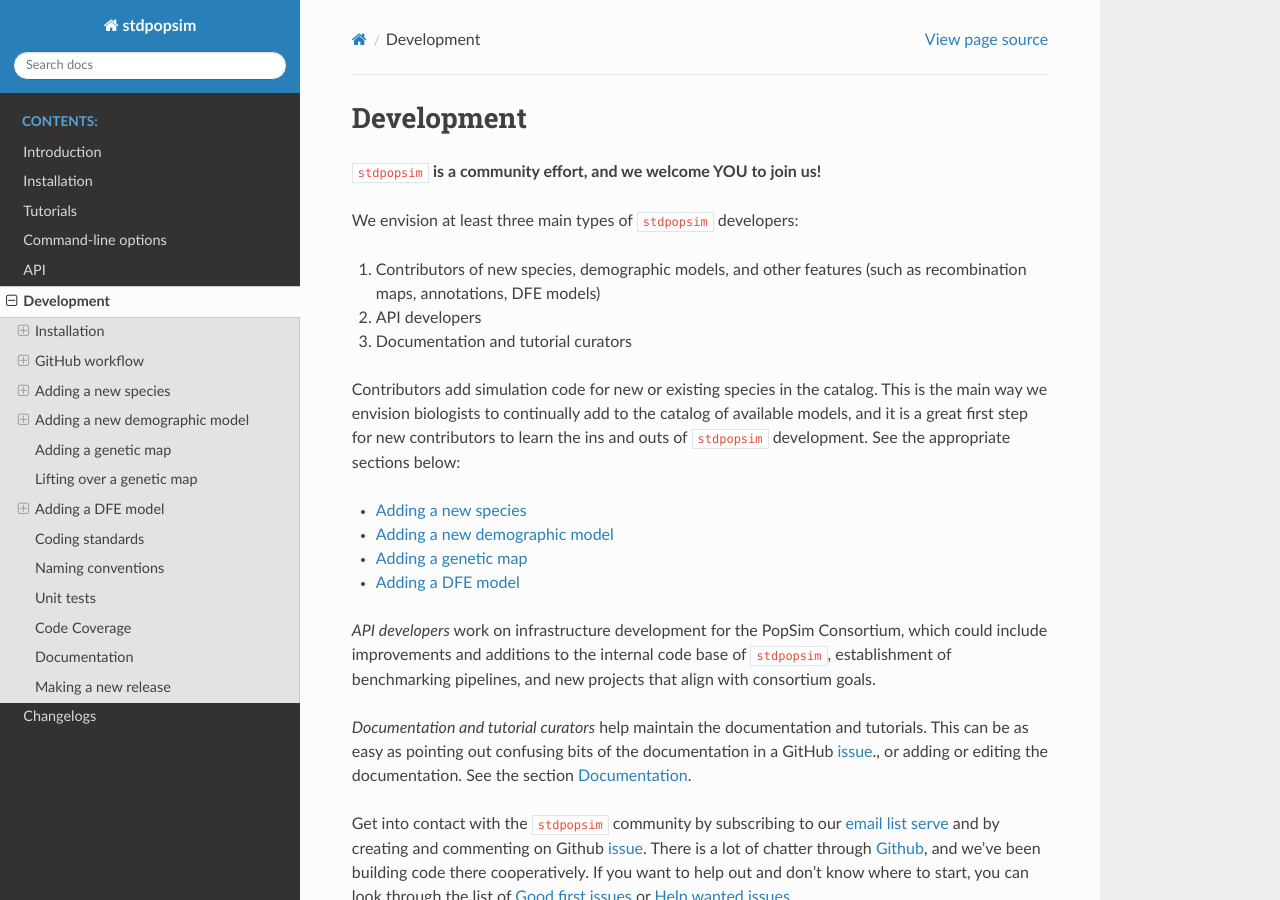
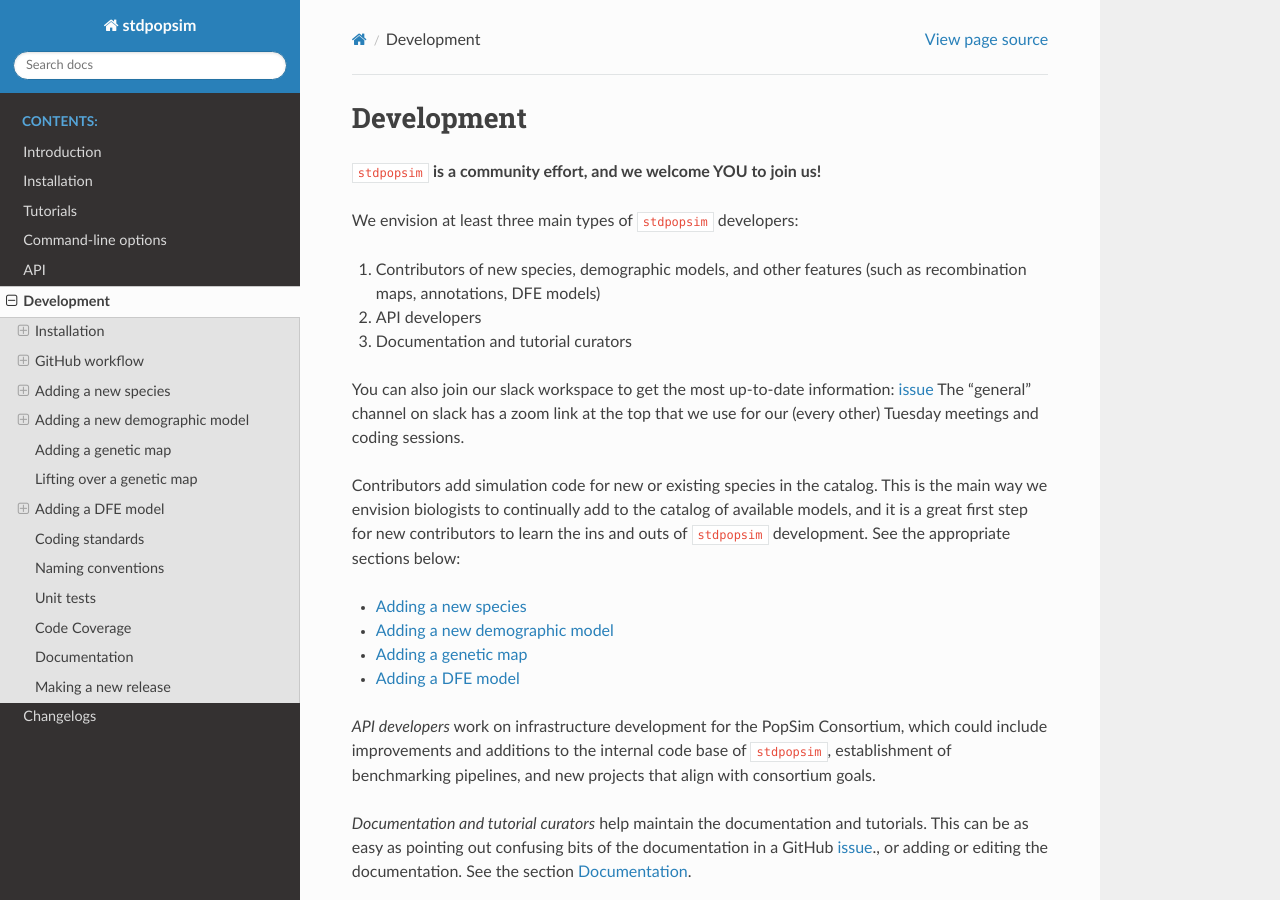
Before and after one commit to popsim-consortium/stdpopsim, a Sphinx documentation site: the page built from docs/development.rst, in a window 1280 px wide and 900 px high. Built offline with Sphinx 7.4.7 and the Read the Docs theme 2.0.0, drawn with Linux system fonts in a browser that asks for light colours; pages that are not in the unit, such as notebooks, are missing from menus.

Commit message:
adding slack channel to docs

```diff
--- a/docs/development.rst
+++ b/docs/development.rst
@@ -12,6 +12,9 @@ We envision at least three main types of ``stdpopsim`` developers:
    (such as recombination maps, annotations, DFE models)
 2. API developers
 3. Documentation and tutorial curators
+
+You can also join our slack workspace to get the most up-to-date information: `issue <popsimgroup.slack.com>`__
+The "general" channel on slack has a zoom link at the top that we use for our (every other) Tuesday meetings and coding sessions.
 
 Contributors add simulation code for new or existing species in the catalog.
 This is the main way we envision biologists to continually add
```
